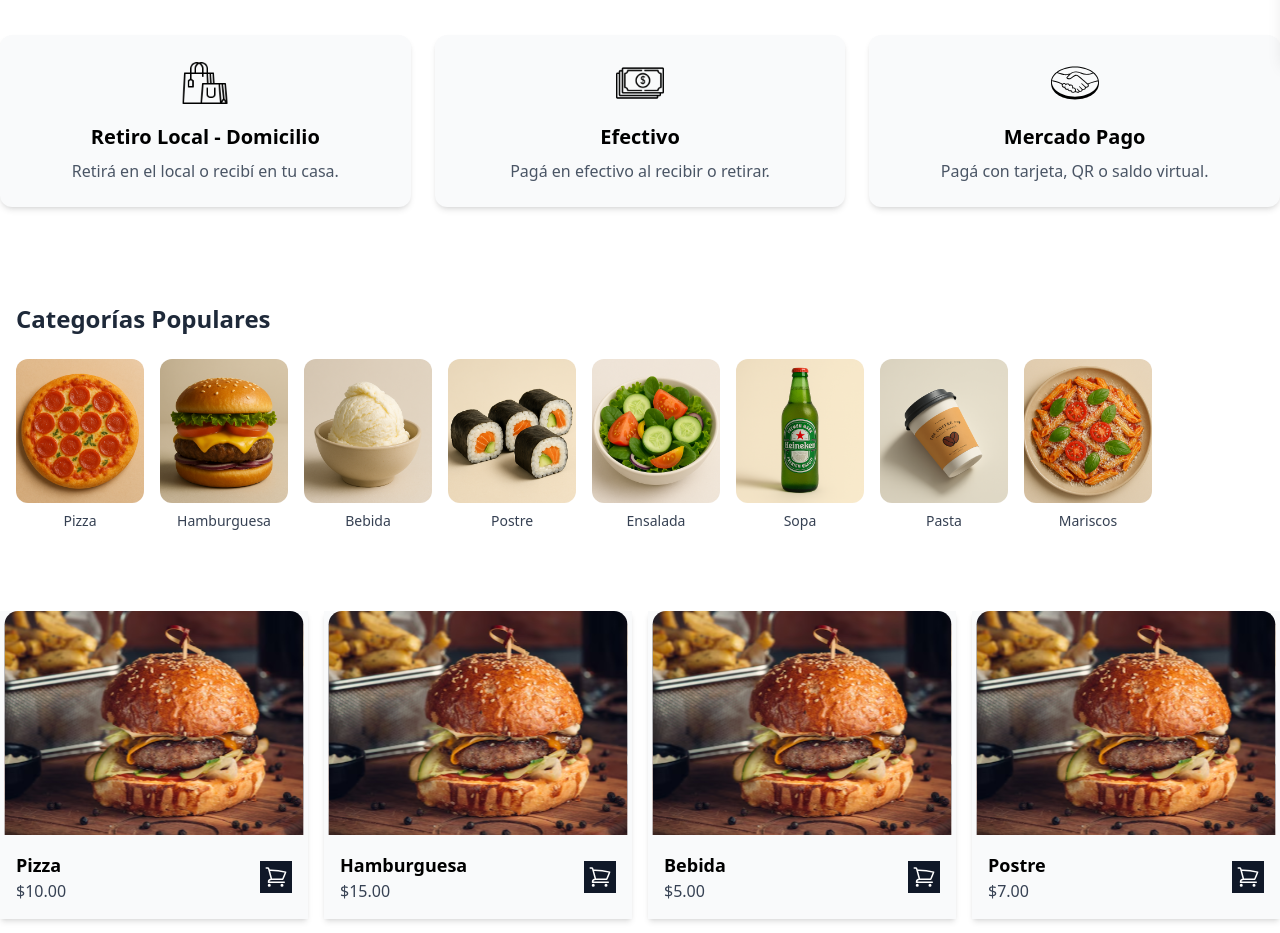
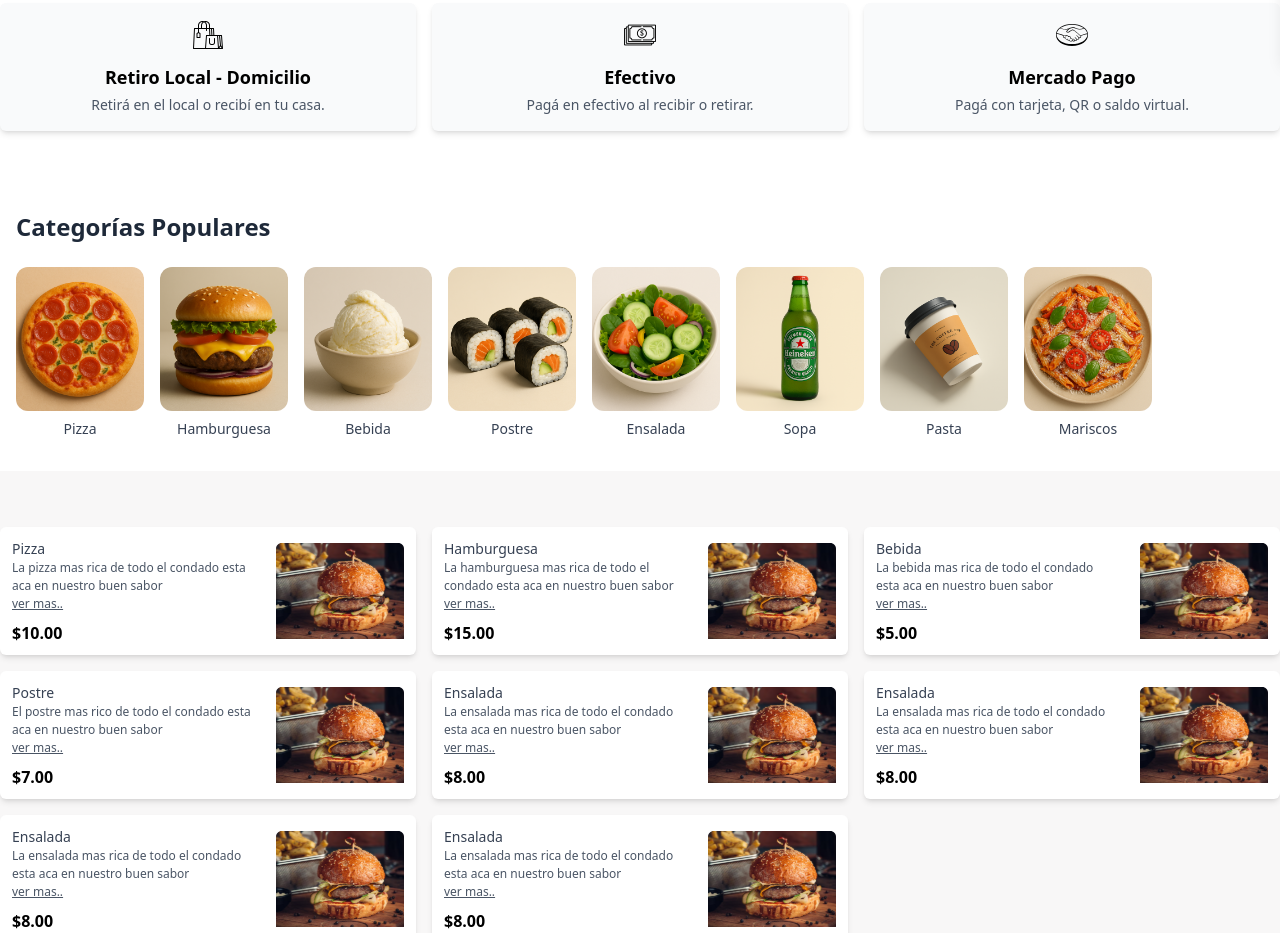
Before and after one commit to LucianoLosada23/ElBuenSaborFrontReact, a React (Vite) app: page /catalogo in a window 1280 px wide. Shown: the part 740-1673 px from the top of the page. Built offline with nearby package versions, Linux system fonts and the light colour scheme.

Commit message:
product cambios

```diff
--- a/src/components/order/Category.tsx
+++ b/src/components/order/Category.tsx
@@ -19,7 +19,7 @@ export default function Category() {
   }, []);
 
   return (
-    <section className="max-w-7xl mx-auto px-4 py-10">
+    <section className="max-w-7xl mx-auto px-4 py-6">
       <h1 className="text-2xl font-bold text-gray-800 mb-6">Categorías Populares</h1>
 
       <div className="flex overflow-x-auto gap-4 pb-2">
--- a/src/components/order/Offer.tsx
+++ b/src/components/order/Offer.tsx
@@ -18,20 +18,20 @@ export default function Offer() {
     ];
 
     return (
-      <div className=" py-14">
-        <div className="max-w-7xl mx-auto grid grid-cols-1 md:grid-cols-3 gap-6 mt-8 rounded-2xl">
+        <div className="py-14">
+            <div className="max-w-7xl mx-auto grid grid-cols-1 sm:grid-cols-2 md:grid-cols-3 gap-4 rounded-2xl">
                 {offers.map((offer, index) => (
                     <div
                         key={index}
-              className="bg-gray-50 rounded-xl shadow-md p-6 flex flex-col items-center text-center"
+                        className="bg-gray-50 rounded-md shadow-md p-4 flex flex-col items-center text-center"
                     >
                         <img
                             src={offer.icon}
                             alt={offer.title}
-                className="w-12 h-12 mb-4"
+                            className="w-8 h-8 mb-3" // Imagen más pequeña
                         />
-              <h3 className="text-xl font-semibold mb-2">{offer.title}</h3>
-              <p className="text-gray-600">{offer.description}</p>
+                        <h3 className="text-lg font-semibold mb-1">{offer.title}</h3> {/* Tamaño de texto reducido */}
+                        <p className="text-sm text-gray-600">{offer.description}</p> {/* Tamaño de texto reducido */}
                     </div>
                 ))}
             </div>
--- a/src/components/order/Product.tsx
+++ b/src/components/order/Product.tsx
@@ -2,12 +2,10 @@ import { useEffect, useState } from "react";
 import type { Product } from "../../types/Product";
 import { getProducts } from "../../services/ProductService";
 import { ProductPopup } from "./ProductPopUp";
-import { ShoppingCartIcon } from "@heroicons/react/24/outline";
 import { ChevronLeftIcon, ChevronRightIcon } from "@heroicons/react/24/solid";
 import { useDispatch, useSelector} from "react-redux";
 import type { RootState } from "../../store/store";
 import { addToProduct } from "../../features/productSlice";
-import { addToCart } from "../../features/cartSlice";
 
 export default function Product() {
 
@@ -48,36 +46,23 @@ export default function Product() {
 
     return (
         <>
-            <div className="max-w-7xl mx-auto mt-8">
-                <div className="grid grid-cols-1 sm:grid-cols-2 md:grid-cols-3 lg:grid-cols-4 gap-4">
+            <div className="max-w-7xl mx-auto mt-6 py-8">
+                <div className="grid grid-cols-1 sm:grid-cols-2 md:grid-cols-3 gap-4">
                     {currentItems.map((product) => (
                         <div
                             key={product.id}
                             onClick={() => dispatch(addToProduct(product))}
-                            className="shadow-md cursor-pointer bg-gray-50"
+                            className="shadow-md cursor-pointer flex justify-between items-center hover:border hover:border-black rounded-md gap-6 px-3 bg-white"
                         >
-                            <img src={product.image} className="w-full h-56" />
-                            <div className="p-4 flex items-center justify-between">
                                 <div className="flex flex-col items-start ">
-                                    <h2 className="text-lg font-bold">{product.name}</h2>
-                                    <p className="text-gray-700">${product.price.toFixed(2)}</p>
+                                    <h2 className="text-[14px] font-medium text-gray-700">{product.name}</h2>
+                                    <p className="text-[12px] text-gray-600">{product.description}</p>
+                                    <p className="text-[12px] text-gray-600 underline">ver mas..</p>
+                                    <h3 className="font-bold mt-2">${product.price.toFixed(2)}</h3>
                                 </div>
 
-                                <div className="items-end flex flex-col gap-4">
+                                <img src={product.image} className="w-32 h-32" />
 
-
-                                    <button  className="bg-gray-900 hover:bg-gray-700 p-1" onClick={(e) => {
-                                        e.stopPropagation(); // <- Esto evita que se abra el modal
-                                        dispatch(addToCart(product));
-                                    }}>
-                                        <ShoppingCartIcon
-                                            width={24}
-                                            height={24}
-                                            className="cursor-pointer text-white"
-                                        />
-                                    </button>
-                                </div>
-                            </div>
                         </div>
                     ))}
                 </div>
--- a/src/index.css
+++ b/src/index.css
@@ -20,5 +20,5 @@
 
 
 body{
-    background: white;
+    background: var(--color-bg-light);
 }
--- a/src/views/Order.tsx
+++ b/src/views/Order.tsx
@@ -10,12 +10,15 @@ export default function Order() {
       <section>
         <BannerProduct/>
       </section>
+      <div className="bg-white">
       <section>
         <Offer/>
       </section>
       <section>
         <Category/>
       </section>
+      </div>
+
       <section>
         <Product/>
       </section>
```
Lines whose indentation alone changed are shown as unchanged.
